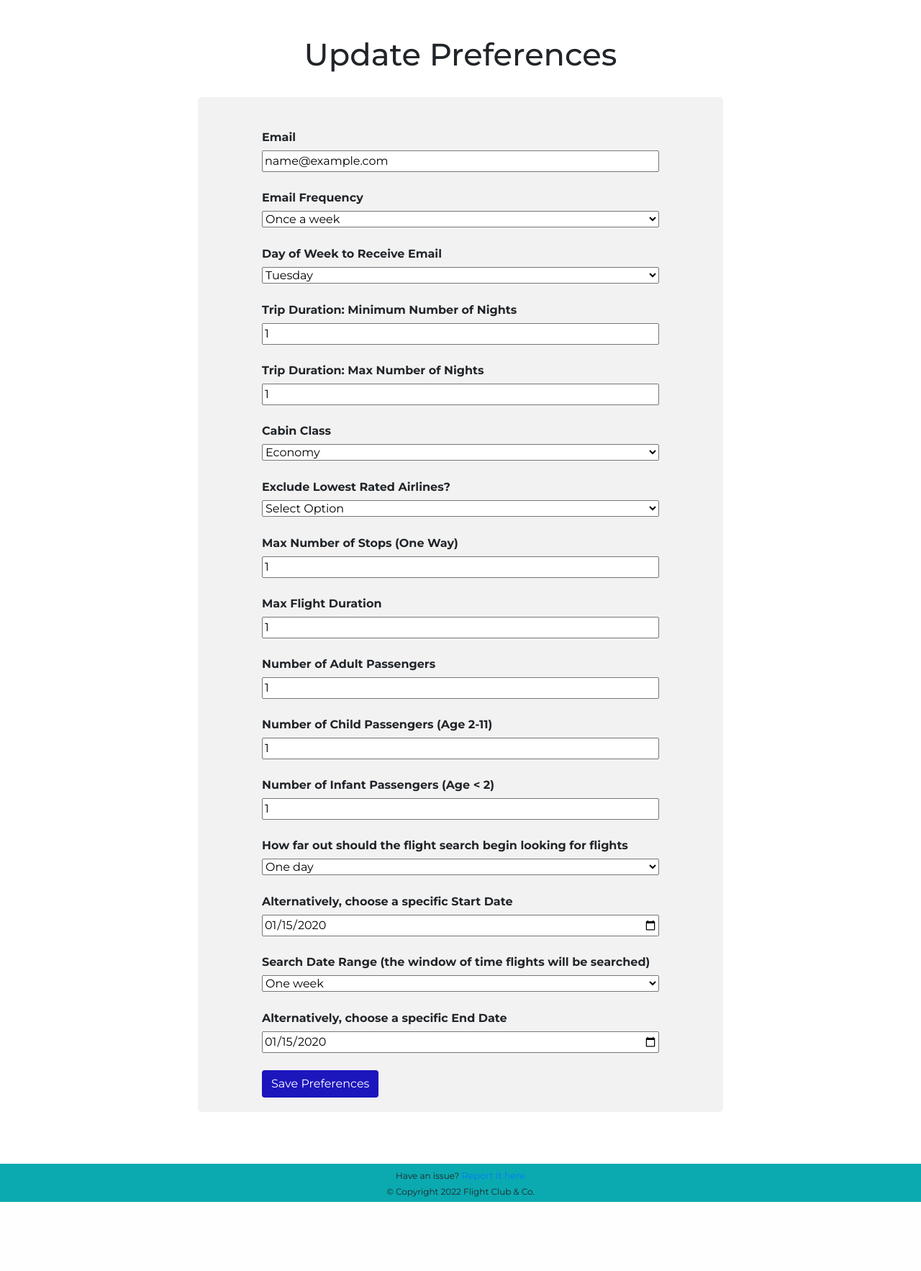
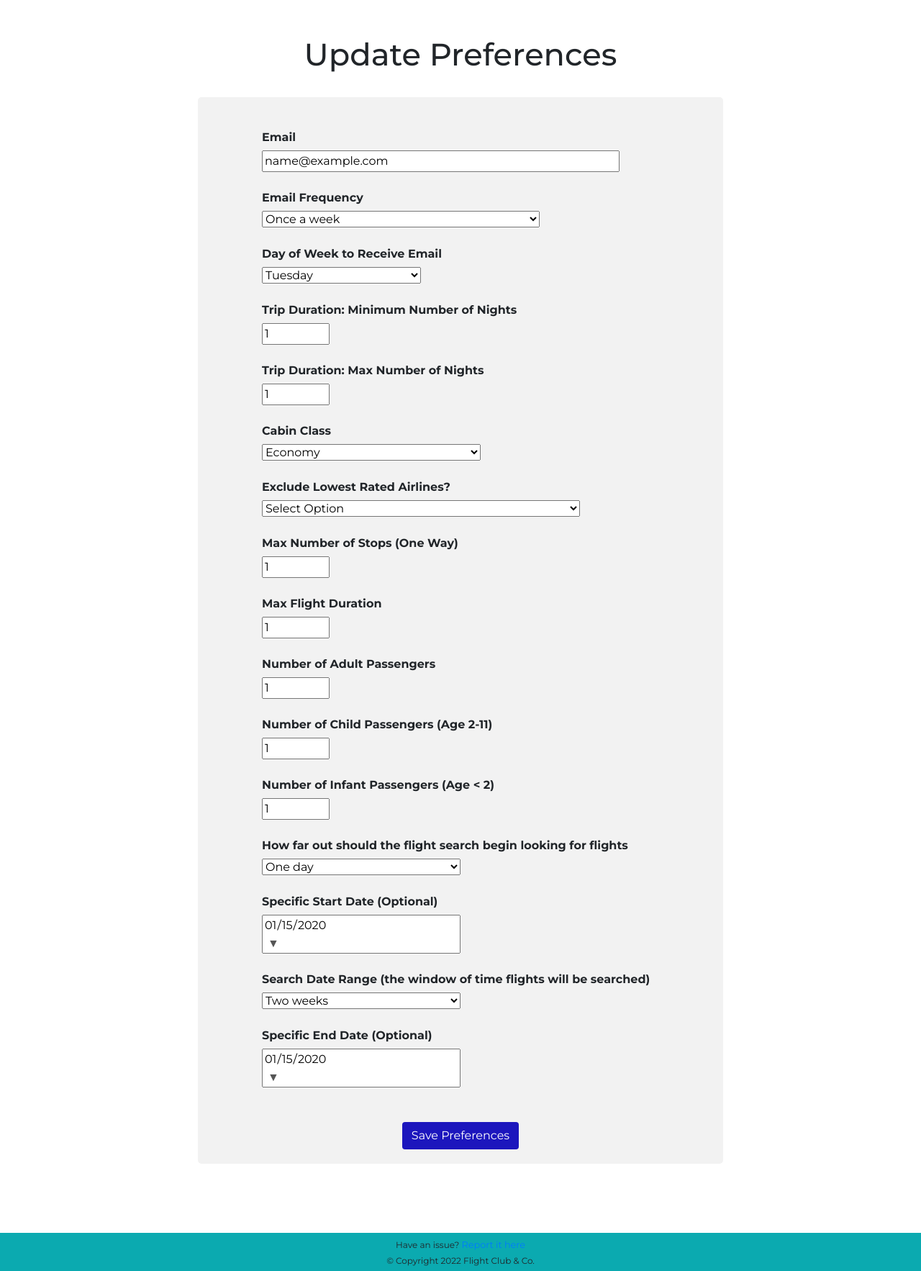
Before and after one commit to gregh13/Flight-Club, a Flask app: page /update_preferences in a window 1280 px wide. Shown: the part 102-1868 px from the top of the page at 72% size. Before the commit the page ends 1772 px from the top, so only its background shows below. Run offline with Flask 2, Linux system fonts and the light colour scheme; a user stored in the database is signed in; tables that the repository leaves empty hold one stand-in row (values such as "Sample post"); some libraries are stand-ins or nearby versions.

Commit message:
Add css styling to improve calendar widget, update preferences layout (input widths) and form choices

```diff
--- a/forms.py
+++ b/forms.py
@@ -103,15 +103,16 @@ class PreferenceForm(FlaskForm):
     search_start_date = SelectField("How far out should the flight search begin looking for flights", coerce=int,
                                     choices=[(1, 'One day'), (7, 'One week'),
                                              (14, 'Two weeks'), (21, 'Three weeks'), (30, 'One month'),
-                                             (60, 'Two months'), (90, 'Three months'),
-                                             (0, 'Specific Start Date? Use the input below')],
+                                             (60, 'Two months'), (90, 'Three months')],
                                     validators=[DataRequired()], description="Note: This is a rolling date range, meaning it will move as time passes. Since Flight Club searches flights weekly, this is better than a specific date range.")
-    specific_search_start_date = DateField('Alternatively, choose a specific Start Date', validators=[Optional(), invalid_date],
+    specific_search_start_date = DateField('Specific Start Date (Optional)', validators=[Optional(), invalid_date],
                                            description="Note: This is a fixed date which will not move as time passes. Choose this if you only have specific date ranges available to travel (holidays, summer, etc.)")
     search_length = SelectField("Search Date Range (the window of time flights will be searched)", coerce=int,
-                                choices=[(7, 'One week'), (14, 'Two weeks'), (21, 'Three weeks'), (30, 'One month'), (60, 'Two months'), (90, 'Three months'), (120, 'Four months'), (150, 'Five months'), (180, 'Six months'),
-                                         (0, 'Specific End Date? Use the input below')], validators=[DataRequired()],
+                                choices=[(14, 'Two weeks'), (21, 'Three weeks'), (30, 'One month'),
+                                         (60, 'Two months'), (90, 'Three months'), (120, 'Four months'),
+                                         (150, 'Five months'), (180, 'Six months')],
+                                validators=[DataRequired()],
                                 description="Note: This is also a rolling date range, meaning it will move as time passes. For example, if it begins looking for flights 'One month' out and has a date range of '3 months', then if it searches on June 10th, it would look for all flights between July 10th and October 10th.")
-    specific_search_end_date = DateField('Alternatively, choose a specific End Date',
+    specific_search_end_date = DateField('Specific End Date (Optional)',
                                            validators=[Optional(), invalid_date, date_range_check], description="Note: This is a fixed date which will not move as time passes. Choose this if you only have specific date ranges available to travel (holidays, summer, etc.)")
     submit = SubmitField("Save Changes")
--- a/main.py
+++ b/main.py
@@ -509,9 +509,9 @@ def my_preferences():
     start_specific = None
     end_specific = None
     if prefs.specific_search_start_date:
-        start_specific = prefs.specific_search_start_date.strftime('%a, %B %-d')
+        start_specific = prefs.specific_search_start_date.strftime('%a, %B %-d, %Y')
     if prefs.specific_search_end_date:
-        end_specific = prefs.specific_search_end_date.strftime('%a, %B %-d')
+        end_specific = prefs.specific_search_end_date.strftime('%a, %B %-d, %Y')
 
     preferences_dictionary = {"email_freq": email_freq_dict, "email_day": email_day_dict,
                               "cabin_class": cabin_class_dict, "exclude_airlines": exclude_airlines_dict,
--- a/static/css/styles.css
+++ b/static/css/styles.css
@@ -345,3 +345,49 @@ padding-left: 25%;
 .center-item {
 width: 14%
 }
+
+
+/* --------------------------------------------------------------------------------------------- */
+/* GOT THIS HELPFUL CODE FROM STACK OVERFLOW: Wanted to make date picker more user friendly */
+
+input[type="date"] {
+    position: relative;
+}
+
+/* create a new arrow, because we are going to mess up the native one
+see "List of symbols" below if you want another, you could also try to add a font-awesome icon.. */
+input[type="date"]:after {
+    content: "\25BC";
+    color: #555;
+    padding: 0 5px;
+}
+
+/* change color of symbol on hover */
+input[type="date"]:hover:after {
+    color: #1C16BD;
+}
+
+/* make the native arrow invisible and stretch it over the whole field so you can click anywhere in the input field to trigger the native datepicker*/
+input[type="date"]::-webkit-calendar-picker-indicator {
+    position: absolute;
+    top: 0;
+    left: 0;
+    right: 0;
+    bottom: 0;
+    width: auto;
+    height: auto;
+    color: transparent;
+    background: transparent;
+}
+
+/* adjust increase/decrease button */
+input[type="date"]::-webkit-inner-spin-button {
+    z-index: 1;
+}
+
+ /* adjust clear button */
+ input[type="date"]::-webkit-clear-button {
+     z-index: 1;
+ }
+
+/* ---------------------------------------------------- */
--- a/templates/update_preferences.html
+++ b/templates/update_preferences.html
@@ -12,54 +12,56 @@
                         {{ form.csrf_token }}
                   <br>
                   <strong>{{ form.email.label(style="margin-bottom: 6px;") }}</strong>
-                  {{ form.email(style="width:100%") }}
+                  <br>{{ form.email(style="width:90%") }}
                   <br><br>
                   <strong>{{ form.email_frequency.label(style="margin-bottom: 6px;") }}</strong>
-                  {{ form.email_frequency(style="width:100%") }}
+                  <br>{{ form.email_frequency(style="width:70%") }}
                   <br><br>
                   <strong>{{ form.email_day.label(style="margin-bottom: 6px;") }}</strong>
-                  {{ form.email_day(style="width:100%") }}
+                  <br>{{ form.email_day(style="width:40%") }}
                   <br><br>
                   <strong>{{ form.min_nights.label(style="margin-bottom: 6px;") }}</strong>
-                  {{ form.min_nights(style="width:100%") }}
+                  <br>{{ form.min_nights(style="width:17%") }}
                   <br><br>
                   <strong>{{ form.max_nights.label(style="margin-bottom: 6px;") }}</strong>
-                  {{ form.max_nights(style="width:100%") }}
+                  <br>{{ form.max_nights(style="width:17%;") }}
                   <br><br>
                   <strong>{{ form.cabin_class.label(style="margin-bottom: 6px;") }}</strong>
-                  {{ form.cabin_class(style="width:100%") }}
+                  <br>{{ form.cabin_class(style="width:55%") }}
                   <br><br>
                   <strong>{{ form.exclude_airlines.label(style="margin-bottom: 6px;") }}</strong>
-                  {{ form.exclude_airlines(style="width:100%") }}
+                  <br>{{ form.exclude_airlines(style="width:80%") }}
                   <br><br>
                   <strong>{{ form.max_stops.label(style="margin-bottom: 6px;") }}</strong>
-                  {{ form.max_stops(style="width:100%") }}
+                  <br>{{ form.max_stops(style="width:17%") }}
                   <br><br>
                   <strong>{{ form.max_flight_time.label(style="margin-bottom: 6px;") }}</strong>
-                  {{ form.max_flight_time(style="width:100%") }}
+                  <br>{{ form.max_flight_time(style="width:17%") }}
                   <br><br>
                   <strong>{{ form.num_adults.label(style="margin-bottom: 6px;") }}</strong>
-                  {{ form.num_adults(style="width:100%") }}
+                  <br>{{ form.num_adults(style="width:17%") }}
                   <br><br>
                   <strong>{{ form.num_children.label(style="margin-bottom: 6px;") }}</strong>
-                  {{ form.num_children(style="width:100%") }}
+                  <br>{{ form.num_children(style="width:17%") }}
                   <br><br>
                   <strong>{{ form.num_infants.label(style="margin-bottom: 6px;") }}</strong>
-                  {{ form.num_infants(style="width:100%") }}
+                  <br>{{ form.num_infants(style="width:17%") }}
                   <br><br>
                   <strong>{{ form.search_start_date.label(style="margin-bottom: 6px;") }}</strong>
-                  {{ form.search_start_date(style="width:100%") }}
+                  <br>{{ form.search_start_date(style="width:50%") }}
                   <br><br>
                   <strong>{{ form.specific_search_start_date.label(style="margin-bottom: 6px;") }}</strong>
-                  {{ form.specific_search_start_date(style="width:100%") }}
+                  <br>{{ form.specific_search_start_date(style="width:50%") }}
                   <br><br>
                   <strong>{{ form.search_length.label(style="margin-bottom: 6px;") }}</strong>
-                  {{ form.search_length(style="width:100%") }}
+                  <br>{{ form.search_length(style="width:50%") }}
                   <br><br>
                   <strong>{{ form.specific_search_end_date.label(style="margin-bottom: 6px;") }}</strong>
-                  {{ form.specific_search_end_date(style="width:100%") }}
-                  <br><br>
+                  <br>{{ form.specific_search_end_date(style="width:50%") }}
+                  <br><br><br>
+                  <div style="text-align: center">
                   <button class="w-22 btn btn-md btn-custom" type="submit">Save Preferences</button>
+                    </div>
               </form>
             </div>
         </div>
@@ -67,7 +69,7 @@
       </div>
     </div>
   </div>
-
+<br>
 <br><br>
 {% include "footer.html" %}
 {% endblock %}
```
